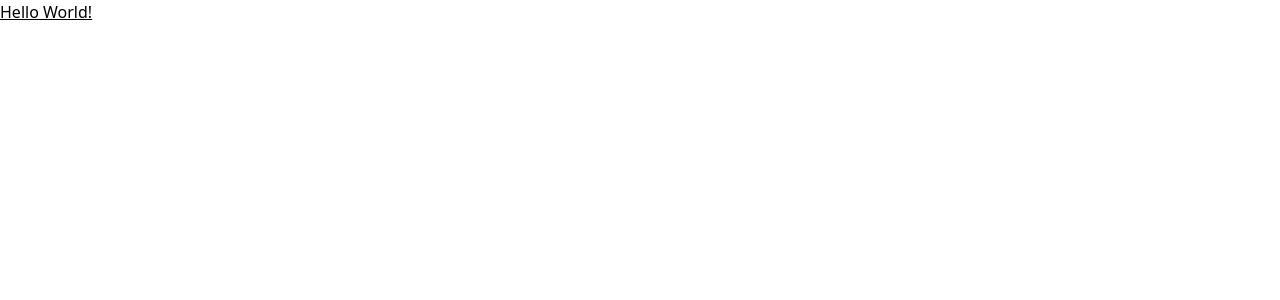
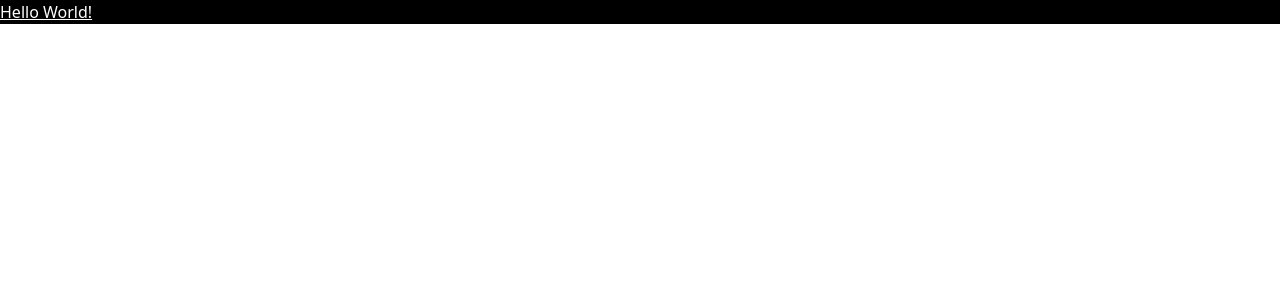
Before and after one commit to Haywayaheadshot/arha_deals, a React (Vite) app: page / in a window 1280 px wide. Shown: the top 300 px of the page. Built offline with nearby package versions, Linux system fonts and the light colour scheme.

Commit message:
Test tailwind

```diff
--- a/src/App.tsx
+++ b/src/App.tsx
@@ -1,8 +1,8 @@
 import React from "react";
 
 const App = () => (
-  <div className="">
-    <h1 className="underline">Hello World!</h1>
+  <div className="bg-black">
+    <h1 className="underline text-white">Hello World!</h1>
   </div>
 );
 
```
